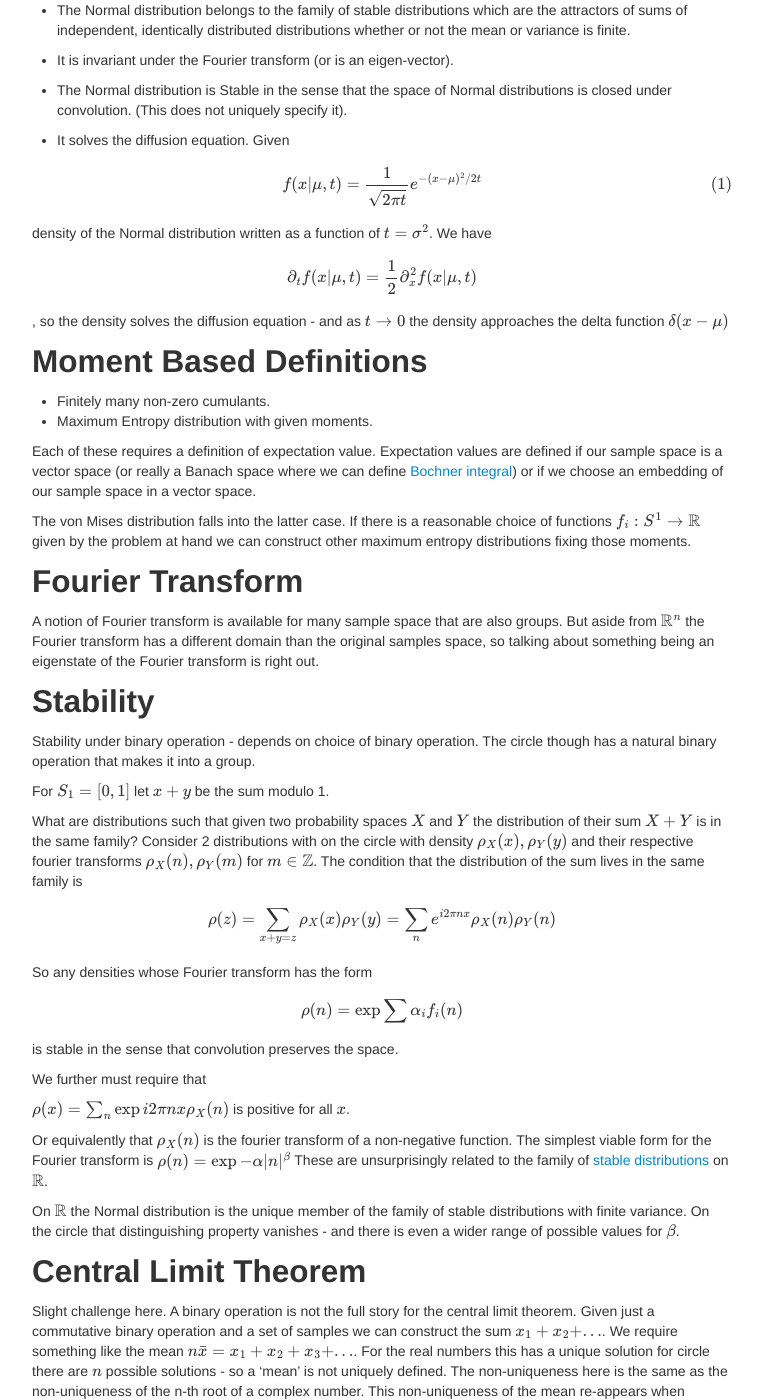
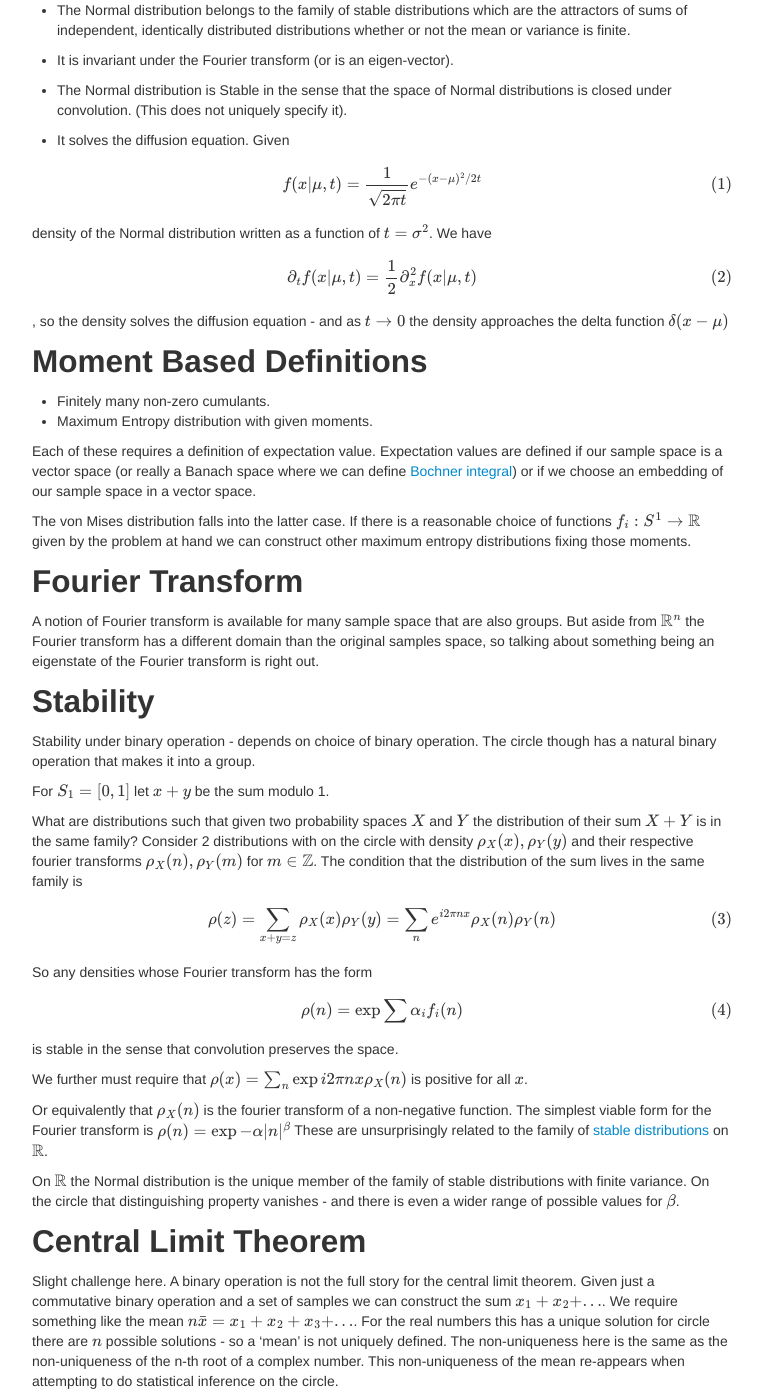
Before and after one commit to AdamDadeH/adamdadeh.github.io, a Jekyll site: the page built from _posts/2017-08-10-circle.md, in a window 1280 px wide and 1400 px high, scrolled down 822 px. Shown: the whole window, without its empty margins (258-1020 px from the left). Built offline with Jekyll 4.4.1, drawn with Linux system fonts in a browser that asks for light colours; formulas are drawn with MathJax 3; some of the changed text lies outside the part shown.

```diff
--- a/_posts/2017-08-10-circle.md
+++ b/_posts/2017-08-10-circle.md
@@ -14,12 +14,12 @@ This is motivated by a strange mix of things :
 distribution defined on the circle. Practically this distribution appears quite
 effective and efficient to work with. Mathematically though, the definition of
 this probability distribution depends on the embedding of the circle in
-$$\mathbb{R}^2$$ as opposed to depending only on intrinsic properties of $$S^1$$.
+$\mathbb{R}^2$ as opposed to depending only on [intrinsic](http://www.abelprize.no/c63466/binfil/download.php?tid=63579) properties of $S^1$.
 From a geometric perspective ideally we would work with mathematical objects on
 the circle that depend only on *intristic* properties of the circle. Thus I got
 totally distracted and ended up on this tangent.
 
-2. Mean values are closely tied to $$\mathbb{R}$$ and the arithmetic on it.
+2. Mean values are closely tied to $\mathbb{R}$ and the arithmetic on it.
 When we step away from the real line to the circle - the natural operation
 somewhat different. The circle is a group under addition mod 1 (if we give
 the circle coordinates [0,1]). What is the natural analog of the mean value then?
@@ -46,7 +46,7 @@ Properties of Normal Distribution
 ---------------------------------
 
 * The normal distribution is the *unique* absolutely continuous distribution
-on $$\mathbb{R}$$ whose ([cumulants](https://en.wikipedia.org/wiki/Cumulant#Cumulants_of_some_continuous_probability_distributions)
+on $\mathbb{R}$ whose ([cumulants](https://en.wikipedia.org/wiki/Cumulant#Cumulants_of_some_continuous_probability_distributions)
 beyond the first two (i.e., other than the mean and variance) are zero.
 
 * It is also the *unique* continuous distribution with the maximum entropy for a
@@ -72,7 +72,11 @@ $$
 density of the Normal distribution written as a function of $$t = \sigma^2$$.
 We have
 
-$$\partial_t f(x | \mu, t) = \frac{1}{2} \partial_x^2 f(x | \mu, t)$$
+$$
+\begin{equation}
+\partial_t f(x | \mu, t) = \frac{1}{2} \partial_x^2 f(x | \mu, t)
+\end{equation}
+$$
 
 , so the density solves the diffusion equation - and as $$t \rightarrow 0$$ the density
 approaches the delta function $$\delta(x - \mu)$$
@@ -114,17 +118,23 @@ with on the circle with density $$\rho_X(x), \rho_Y(y)$$ and their respective
 fourier transforms $$\rho_X(n), \rho_Y(m)$$ for $$m \in \mathbb{Z}$$. The condition
 that the distribution of the sum lives in the same family is
 
-$$\rho(z) = \sum_{x+y=z} \rho_X(x) \rho_Y(y) = \sum_{n} e^{i 2\pi n x} \rho_X(n) \rho_Y(n)$$
+$$
+\begin{equation}
+\rho(z) = \sum_{x+y=z} \rho_X(x) \rho_Y(y) = \sum_{n} e^{i 2\pi n x} \rho_X(n) \rho_Y(n)
+\end{equation}
+$$
 
 So any densities whose Fourier transform has the form
 
-$$\rho(n) = \exp{\sum \alpha_i f_i(n)}$$
+$$
+\begin{equation}
+\rho(n) = \exp{\sum \alpha_i f_i(n)}
+\end{equation}
+$$
 
 is stable in the sense that convolution preserves the space.
 
-We further must require that
-
-$$\rho(x) = \sum_n \exp{i 2\pi n x} \rho_X(n)$$ is positive for all $$x$$.
+We further must require that $$\rho(x) = \sum_n \exp{i 2\pi n x} \rho_X(n)$$ is positive for all $$x$$.
 
 Or equivalently that $$\rho_X(n)$$ is the fourier transform of a non-negative function.
 The simplest viable form for the Fourier transform is $$\rho(n) = \exp{-\alpha |n|^\beta}$$
```
